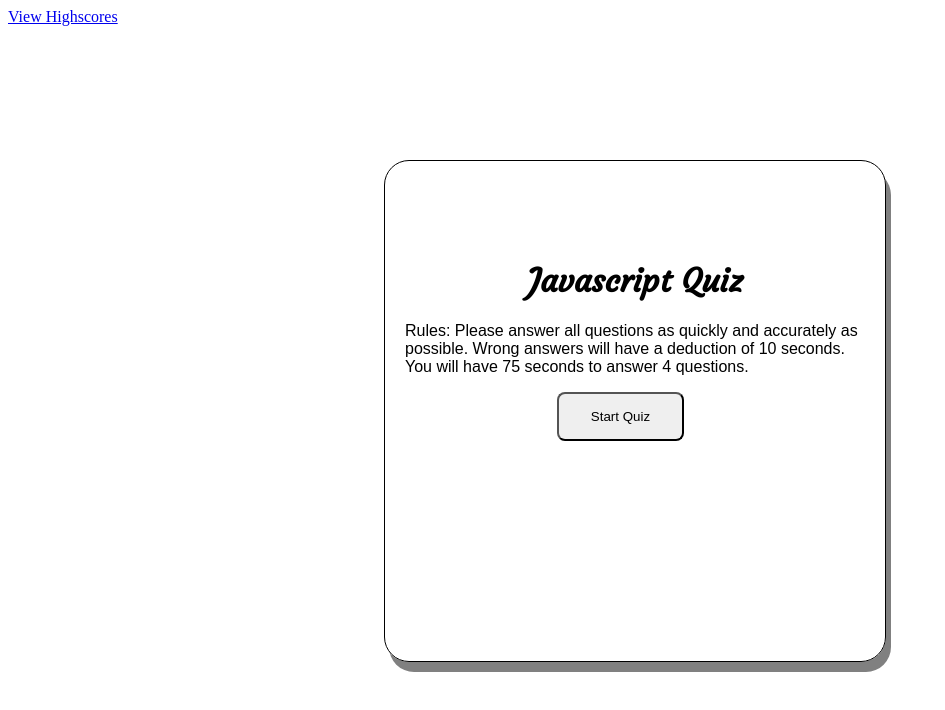
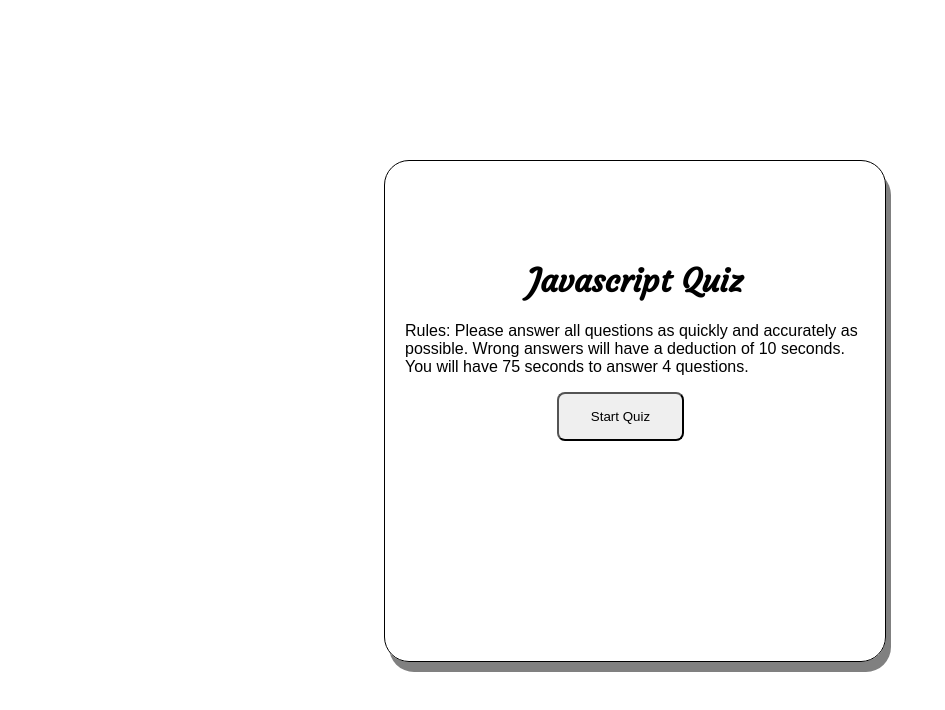
Before and after one commit to arodrigu1/Code-Quiz, a plain HTML site: page index.html in a window 1280 px wide. Shown: the whole page, without its empty margins (0-945 px from the left). Drawn offline with Linux system fonts and the light colour scheme; a web font is replaced by a local one.

Commit message:
fixing link

```diff
--- a/index.html
+++ b/index.html
@@ -13,7 +13,6 @@
 
 <body>
     <!-- Link to highscores -->
-    <a href="HighScores.html">View Highscores</a>
     <div id="container">
         <div id="currentTime"></div>
         <div id="questionsDiv">
```
